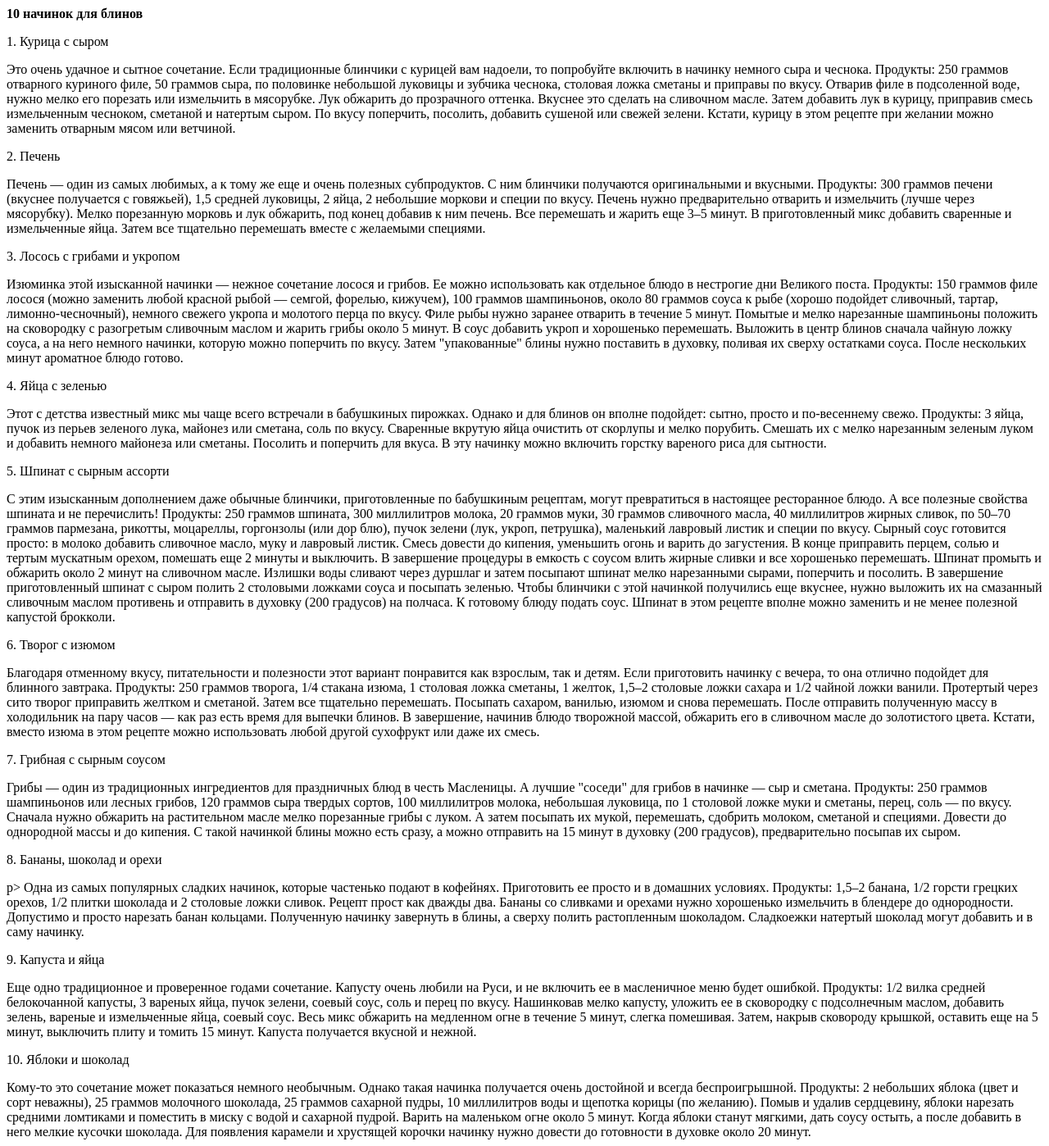
After one commit to belyakovaelena/labapowebu, a PHP site: page /html/menu2.html in a window 1280 px wide. The commit adds this page. Shown: the whole page at 82% size. Run offline with PHP 8.4, Linux system fonts and the light colour scheme.

Commit message:
загружаю файлы html  с папкой

```diff
--- a/css/style.css
+++ b/css/style.css
@@ -24,8 +24,9 @@ html,body,header, #intro{
 	width: 270px;
 	border-radius: 20px;
 	padding: 10px;
+
 }
-
+*{outline: none!important;}
 .search-btn {
 	display: block;
 	justify-content: center;
@@ -36,6 +37,7 @@ html,body,header, #intro{
 	border-radius: 50%;
 	background-color: #2f3640;
 	text-decoration: none;
+	border: none;
 }
 
 .search-txt {
--- /dev/null
+++ b/html/menu2.html
@@ -0,0 +1,76 @@
+<!DOCTYPE html>
+<html lang="en">
+<head>
+    <meta charset="UTF-8">
+    <meta name="viewport" content="width=device-width, initial-scale=1, shrink-to-fit=no">
+    <meta http-equiv="x-ua-compatible" content="ie=edge">
+    <title>Онлайн столовая "У деффчонок"</title>
+</head>
+<body>
+            <div><b>10 начинок для блинов</b>
+
+                <p>1. Курица с сыром</p>
+
+                    Это очень удачное и сытное сочетание. Если традиционные блинчики с курицей вам надоели, то попробуйте включить в начинку немного сыра и чеснока.
+                    Продукты: 250 граммов отварного куриного филе, 50 граммов сыра, по половинке небольшой луковицы и зубчика чеснока, столовая ложка сметаны и приправы по вкусу.
+                    Отварив филе в подсоленной воде, нужно мелко его порезать или измельчить в мясорубке. Лук обжарить до прозрачного оттенка. Вкуснее это сделать на сливочном масле. Затем добавить лук в курицу, приправив смесь измельченным чесноком, сметаной и натертым сыром. По вкусу поперчить, посолить, добавить сушеной или свежей зелени. Кстати, курицу в этом рецепте при желании можно заменить отварным мясом или ветчиной.
+
+                <p>2. Печень</p>
+
+                    Печень — один из самых любимых, а к тому же еще и очень полезных субпродуктов. С ним блинчики получаются оригинальными и вкусными.
+                    Продукты: 300 граммов печени (вкуснее получается с говяжьей), 1,5 средней луковицы, 2 яйца, 2 небольшие моркови и специи по вкусу.
+                    Печень нужно предварительно отварить и измельчить (лучше через мясорубку). Мелко порезанную морковь и лук обжарить, под конец добавив к ним печень. Все перемешать и жарить еще 3–5 минут. В приготовленный микс добавить сваренные и измельченные яйца. Затем все тщательно перемешать вместе с желаемыми специями.
+
+                <p>3. Лосось с грибами и укропом</p>
+
+                    Изюминка этой изысканной начинки — нежное сочетание лосося и грибов. Ее можно использовать как отдельное блюдо в нестрогие дни Великого поста.
+                    Продукты: 150 граммов филе лосося (можно заменить любой красной рыбой — семгой, форелью, кижучем), 100 граммов шампиньонов, около 80 граммов соуса к рыбе (хорошо подойдет сливочный, тартар, лимонно-чесночный), немного свежего укропа и молотого перца по вкусу.
+                    Филе рыбы нужно заранее отварить в течение 5 минут. Помытые и мелко нарезанные шампиньоны положить на сковородку с разогретым сливочным маслом и жарить грибы около 5 минут. В соус добавить укроп и хорошенько перемешать. Выложить в центр блинов сначала чайную ложку соуса, а на него немного начинки, которую можно поперчить по вкусу. Затем "упакованные" блины нужно поставить в духовку, поливая их сверху остатками соуса. После нескольких минут ароматное блюдо готово.
+
+                   <p>4. Яйца с зеленью</p>
+
+                    Этот с детства известный микс мы чаще всего встречали в бабушкиных пирожках. Однако и для блинов он вполне подойдет: сытно, просто и по-весеннему свежо.
+                    Продукты: 3 яйца, пучок из перьев зеленого лука, майонез или сметана, соль по вкусу.
+                    Сваренные вкрутую яйца очистить от скорлупы и мелко порубить. Смешать их с мелко нарезанным зеленым луком и добавить немного майонеза или сметаны. Посолить и поперчить для вкуса. В эту начинку можно включить горстку вареного риса для сытности.
+
+                   <p>5. Шпинат с сырным ассорти</p>
+
+                    С этим изысканным дополнением даже обычные блинчики, приготовленные по бабушкиным рецептам, могут превратиться в настоящее ресторанное блюдо. А все полезные свойства шпината и не перечислить!
+                    Продукты: 250 граммов шпината, 300 миллилитров молока, 20 граммов муки, 30 граммов сливочного масла, 40 миллилитров жирных сливок, по 50–70 граммов пармезана, рикотты, моцареллы, горгонзолы (или дор блю), пучок зелени (лук, укроп, петрушка), маленький лавровый листик и специи по вкусу.
+                    Сырный соус готовится просто: в молоко добавить сливочное масло, муку и лавровый листик. Смесь довести до кипения, уменьшить огонь и варить до загустения. В конце приправить перцем, солью и тертым мускатным орехом, помешать еще 2 минуты и выключить. В завершение процедуры в емкость с соусом влить жирные сливки и все хорошенько перемешать.
+                    Шпинат промыть и обжарить около 2 минут на сливочном масле. Излишки воды сливают через дуршлаг и затем посыпают шпинат мелко нарезанными сырами, поперчить и посолить. В завершение приготовленный шпинат с сыром полить 2 столовыми ложками соуса и посыпать зеленью. Чтобы блинчики с этой начинкой получились еще вкуснее, нужно выложить их на смазанный сливочным маслом противень и отправить в духовку (200 градусов) на полчаса.
+                    К готовому блюду подать соус. Шпинат в этом рецепте вполне можно заменить и не менее полезной капустой брокколи.
+
+                   <p>6. Творог с изюмом</p>
+
+                    Благодаря отменному вкусу, питательности и полезности этот вариант понравится как взрослым, так и детям. Если приготовить начинку с вечера, то она отлично подойдет для блинного завтрака.
+                    Продукты: 250 граммов творога, 1/4 стакана изюма, 1 столовая ложка сметаны, 1 желток, 1,5–2 столовые ложки сахара и 1/2 чайной ложки ванили.
+                    Протертый через сито творог приправить желтком и сметаной. Затем все тщательно перемешать. Посыпать сахаром, ванилью, изюмом и снова перемешать. После отправить полученную массу в холодильник на пару часов — как раз есть время для выпечки блинов. В завершение, начинив блюдо творожной массой, обжарить его в сливочном масле до золотистого цвета. Кстати, вместо изюма в этом рецепте можно использовать любой другой сухофрукт или даже их смесь.
+
+                    <p>7. Грибная с сырным соусом</p>
+
+                    Грибы — один из традиционных ингредиентов для праздничных блюд в честь Масленицы. А лучшие "соседи" для грибов в начинке — сыр и сметана.
+                    Продукты: 250 граммов шампиньонов или лесных грибов, 120 граммов сыра твердых сортов, 100 миллилитров молока, небольшая луковица, по 1 столовой ложке муки и сметаны, перец, соль — по вкусу.
+                    Сначала нужно обжарить на растительном масле мелко порезанные грибы с луком. А затем посыпать их мукой, перемешать, сдобрить молоком, сметаной и специями. Довести до однородной массы и до кипения. С такой начинкой блины можно есть сразу, а можно отправить на 15 минут в духовку (200 градусов), предварительно посыпав их сыром.
+
+                    <p>8. Бананы, шоколад и орехи</p>p>
+
+                    Одна из самых популярных сладких начинок, которые частенько подают в кофейнях. Приготовить ее просто и в домашних условиях.
+                    Продукты: 1,5–2 банана, 1/2 горсти грецких орехов, 1/2 плитки шоколада и 2 столовые ложки сливок.
+                    Рецепт прост как дважды два. Бананы со сливками и орехами нужно хорошенько измельчить в блендере до однородности. Допустимо и просто нарезать банан кольцами. Полученную начинку завернуть в блины, а сверху полить растопленным шоколадом. Сладкоежки натертый шоколад могут добавить и в саму начинку.
+
+                    <p>9. Капуста и яйца</p>
+
+                    Еще одно традиционное и проверенное годами сочетание. Капусту очень любили на Руси, и не включить ее в масленичное меню будет ошибкой.
+                    Продукты: 1/2 вилка средней белокочанной капусты, 3 вареных яйца, пучок зелени, соевый соус, соль и перец по вкусу.
+                    Нашинковав мелко капусту, уложить ее в сковородку с подсолнечным маслом, добавить зелень, вареные и измельченные яйца, соевый соус. Весь микс обжарить на медленном огне в течение 5 минут, слегка помешивая. Затем, накрыв сковороду крышкой, оставить еще на 5 минут, выключить плиту и томить 15 минут. Капуста получается вкусной и нежной.
+
+                    <p>10. Яблоки и шоколад</p>
+
+                    Кому-то это сочетание может показаться немного необычным. Однако такая начинка получается очень достойной и всегда беспроигрышной.
+                    Продукты: 2 небольших яблока (цвет и сорт неважны), 25 граммов молочного шоколада, 25 граммов сахарной пудры, 10 миллилитров воды и щепотка корицы (по желанию).
+                    Помыв и удалив сердцевину, яблоки нарезать средними ломтиками и поместить в миску с водой и сахарной пудрой. Варить на маленьком огне около 5 минут. Когда яблоки станут мягкими, дать соусу остыть, а после добавить в него мелкие кусочки шоколада. Для появления карамели и хрустящей корочки начинку нужно довести до готовности в духовке около 20 минут.
+            </div>
+
+</body>
+</html>
```
Also changed, not shown: css/style_search.css (added, +15 -0 lines), html/anastasia.html (added, +52 -0 lines), html/delivery2.html (added, +57 -0 lines).
